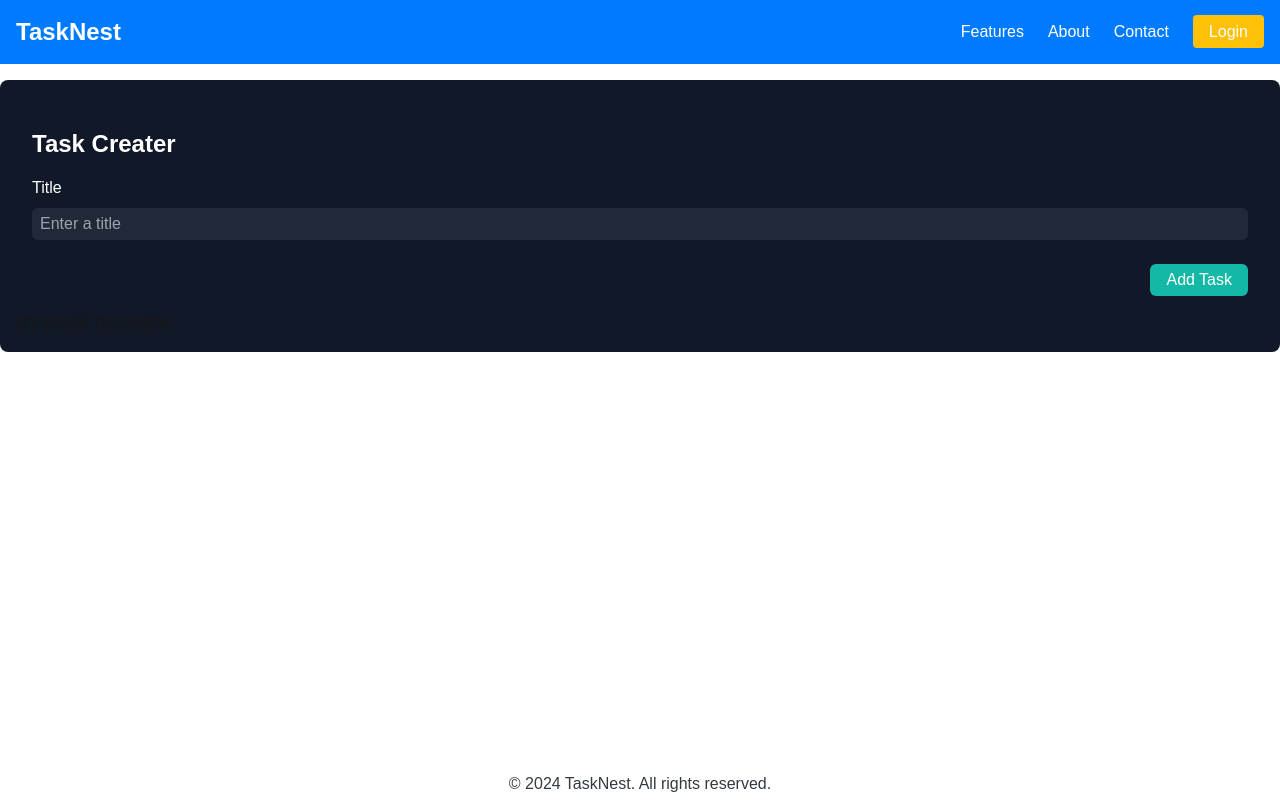
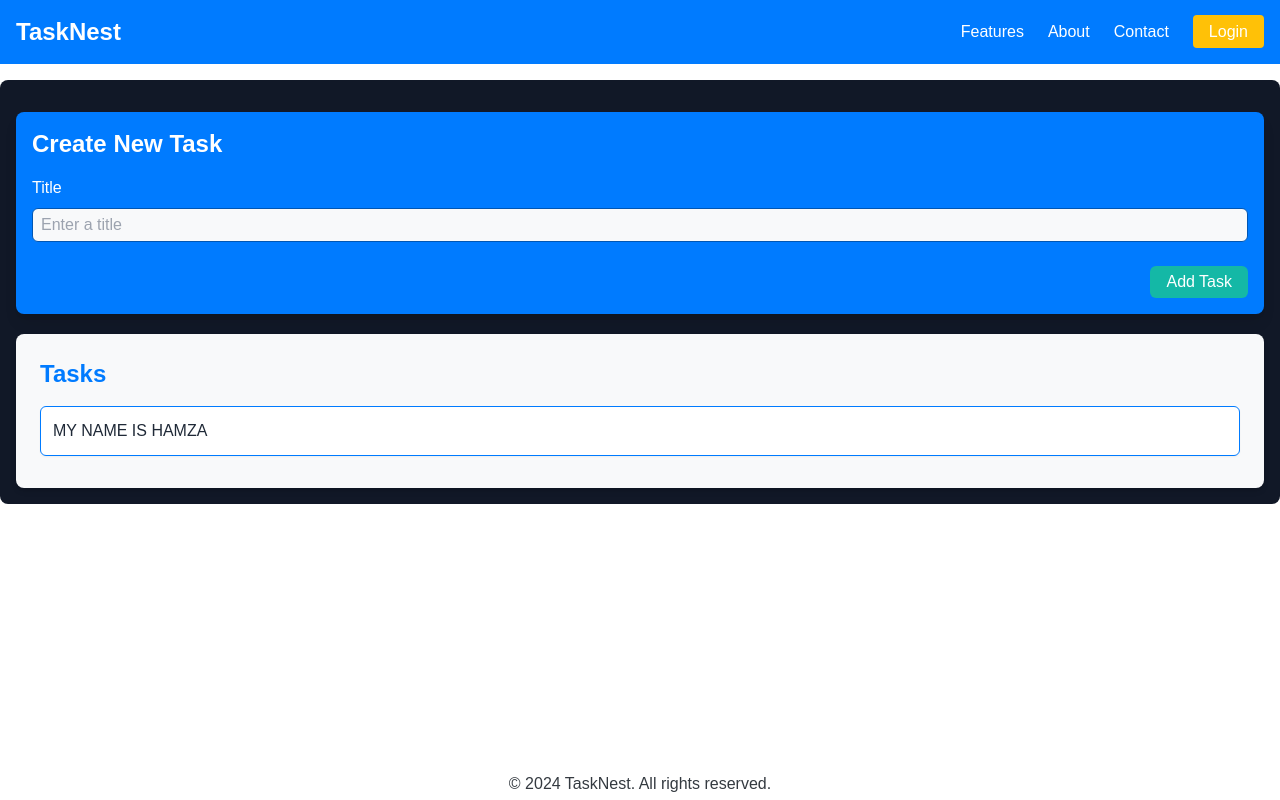
Before and after one commit to Hamza123Hussain/tasknest, a Next.js app: page / in a window 1280 px wide. Built offline with nearby package versions, Linux system fonts and the light colour scheme.

Commit message:
made accoridn to our color theme

```diff
--- a/app/page.tsx
+++ b/app/page.tsx
@@ -5,7 +5,7 @@ import ShowTask from '@/components/Task/ShowTask'
 
 export default function Home() {
   return (
-    <div className="mt-4 flex flex-col bg-gray-900 rounded-lg p-4">
+    <div className="mt-4 flex gap-5 flex-col bg-gray-900 rounded-lg p-4">
       <TaskCreater />
       <ShowTask />
     </div>
--- a/components/Task/AddTask.tsx
+++ b/components/Task/AddTask.tsx
@@ -16,8 +16,8 @@ const TaskCreater = () => {
   }
 
   return (
-    <div className="mt-4 flex flex-col bg-gray-900 rounded-lg p-4">
-      <h2 className="text-white font-bold text-2xl">Task Creater</h2>
+    <div className="mt-4 flex flex-col bg-[#007BFF] rounded-lg p-4 shadow-lg">
+      <h2 className="text-white font-bold text-2xl">Create New Task</h2>
 
       <div className="mt-4">
         <label className="text-white" htmlFor="title">
@@ -26,7 +26,7 @@ const TaskCreater = () => {
         <input
           value={title}
           placeholder="Enter a title"
-          className="w-full bg-gray-800 rounded-md my-2 border-gray-700 text-white px-2 py-1"
+          className="w-full bg-[#F8F9FA] rounded-md my-2 border border-[#0056b3] text-gray-800 px-2 py-1"
           type="text"
           onChange={(e) => setTitle(e.target.value)}
         />
--- a/components/Task/ShowTask.tsx
+++ b/components/Task/ShowTask.tsx
@@ -8,9 +8,15 @@ const ShowTask = () => {
   const tasks = useSelector((state: RootState) => state.TodoReducer.todo)
 
   return (
-    <div>
+    <div className="bg-[#F8F9FA] p-6 rounded-lg shadow-md">
+      <h2 className="text-[#007BFF] text-2xl font-bold mb-4">Tasks</h2>
       {tasks.map((task) => (
-        <div key={task.id}>{task.Text}</div>
+        <div
+          key={task.id}
+          className="bg-white text-gray-800 p-3 my-2 rounded-md border border-[#007BFF] shadow-sm"
+        >
+          {task.Text}
+        </div>
       ))}
     </div>
   )
```
